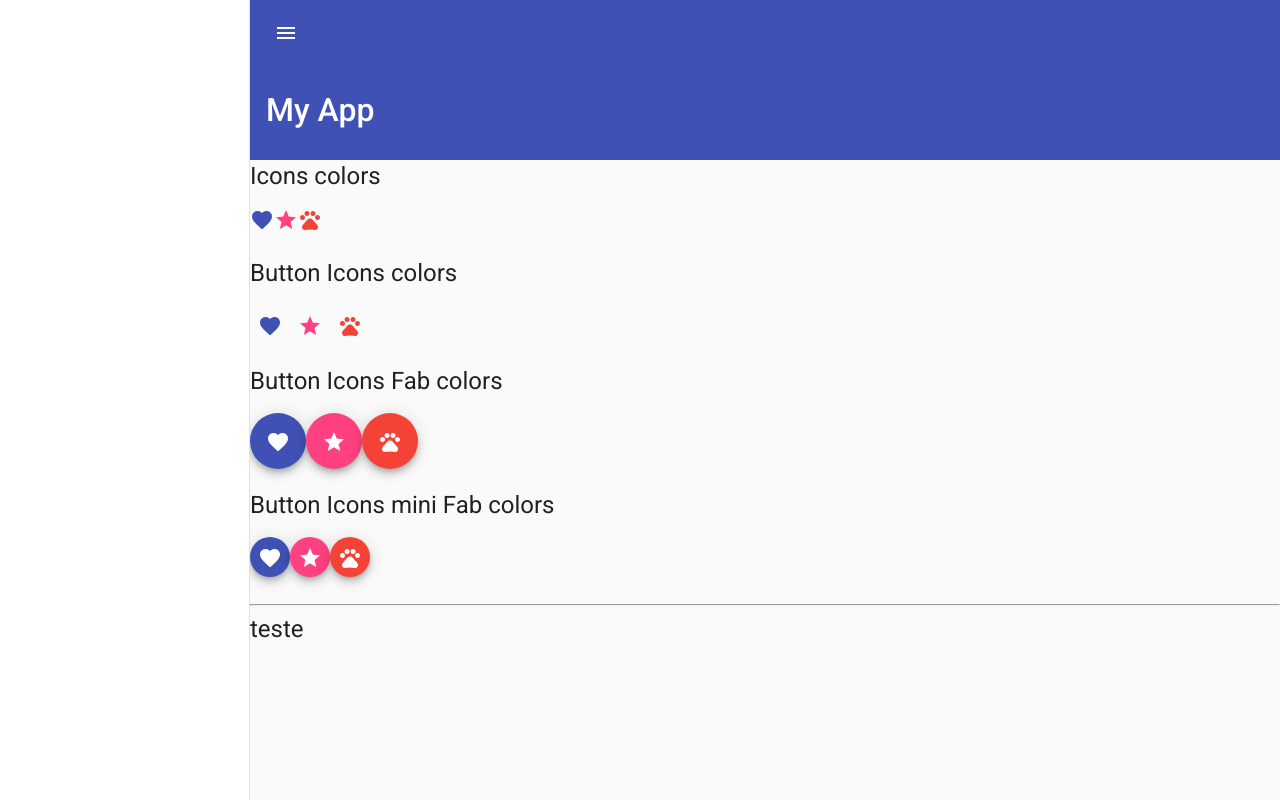
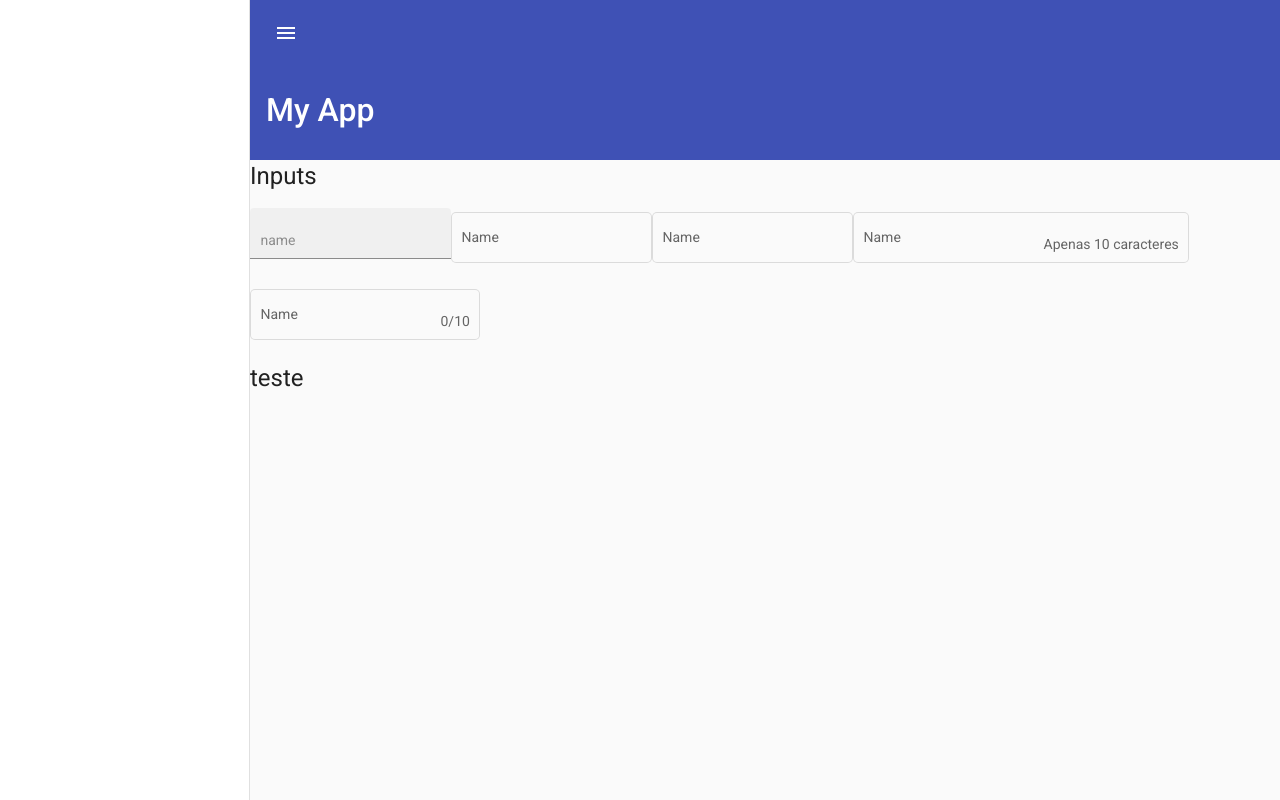
Before and after one commit to rodrigodimasr/Curso-RsJS-Angular-Material, an Angular app in the folder Angular-Material/: page / in a window 1280 px wide. Built offline with nearby package versions, Linux system fonts and the light colour scheme.

Commit message:
exemplos de form field com inputs e appearance, floatlabel

```diff
--- a/Angular-Material/src/app/Material/Material.module.ts
+++ b/Angular-Material/src/app/Material/Material.module.ts
@@ -6,6 +6,8 @@
 import { MatIconModule } from '@angular/material/icon';
 import { MatButtonModule } from '@angular/material/button';
 import { MatSidenavModule } from '@angular/material/sidenav';
+import { MatInputModule } from '@angular/material/input';
+import { MAT_FORM_FIELD_DEFAULT_OPTIONS } from '@angular/material/form-field';
 
 
 
@@ -15,8 +17,15 @@
     MatToolbarModule,
     MatIconModule,
     MatButtonModule,
-    MatSidenavModule
+    MatSidenavModule,
+    MatInputModule
   ],
-  declarations: []
+  declarations: [],
+  providers: [
+    {
+      provide: MAT_FORM_FIELD_DEFAULT_OPTIONS,
+      useValue: { appearance: 'outline'}
+    }
+  ]
 })
 export class MaterialModule { }
--- a/Angular-Material/src/app/app.component.html
+++ b/Angular-Material/src/app/app.component.html
@@ -34,7 +34,8 @@
     <mat-toolbar class="toolbar-submenu" color="primary">
         <span *ngIf="!popText">My App</span>
     </mat-toolbar>
-    <app-buttons-icons></app-buttons-icons>
+    <!-- <app-buttons-icons></app-buttons-icons> -->
+    <app-form-field-input></app-form-field-input>
     <h1 class="title">teste</h1>
     <h1 class="title">teste</h1>
     <h1 class="title">teste</h1>
--- /dev/null
+++ b/Angular-Material/src/app/form-field-input/form-field-input.component.html
@@ -0,0 +1,26 @@
+<h1>Inputs</h1>
+<mat-form-field floatLabel="always" appearance="fill">
+  <input type="text" matInput placeholder="name">
+</mat-form-field>
+<mat-form-field >
+  <mat-label>Name</mat-label>
+  <input type="text" matInput placeholder="name">
+</mat-form-field>
+<mat-form-field>
+  <mat-label>Name</mat-label>
+  <input type="text" matInput placeholder="name" [(ngModel)]="value">
+  <button *ngIf="value" matSuffix mat-icon-button aria-label="Clear" (click)="value=''">
+    <mat-icon>close</mat-icon>
+  </button>
+</mat-form-field>
+
+<mat-form-field >
+  <mat-label>Name</mat-label>
+  <input #userName type="text" matInput placeholder="name" maxlength="10">
+  <mat-hint align="start" matSuffix>Apenas {{userName.maxLength}} caracteres</mat-hint>
+</mat-form-field>
+<mat-form-field >
+  <mat-label>Name</mat-label>
+  <input #userName_ type="text" matInput placeholder="name" maxlength="10">
+  <mat-hint align="end" matSuffix>{{userName_.value.length}}/10</mat-hint>
+</mat-form-field>
--- /dev/null
+++ b/Angular-Material/src/app/form-field-input/form-field-input.component.ts
@@ -0,0 +1,15 @@
+import { Component, OnInit } from '@angular/core';
+
+@Component({
+  selector: 'app-form-field-input',
+  templateUrl: './form-field-input.component.html',
+  styleUrls: ['./form-field-input.component.scss']
+})
+export class FormFieldInputComponent implements OnInit {
+  public value = '';
+  constructor() { }
+
+  ngOnInit(): void {
+  }
+
+}
```
Also changed, not shown: Angular-Material/src/app/app.module.ts (+6 -2 lines), Angular-Material/src/app/form-field-input/form-field-input.component.scss (added).
